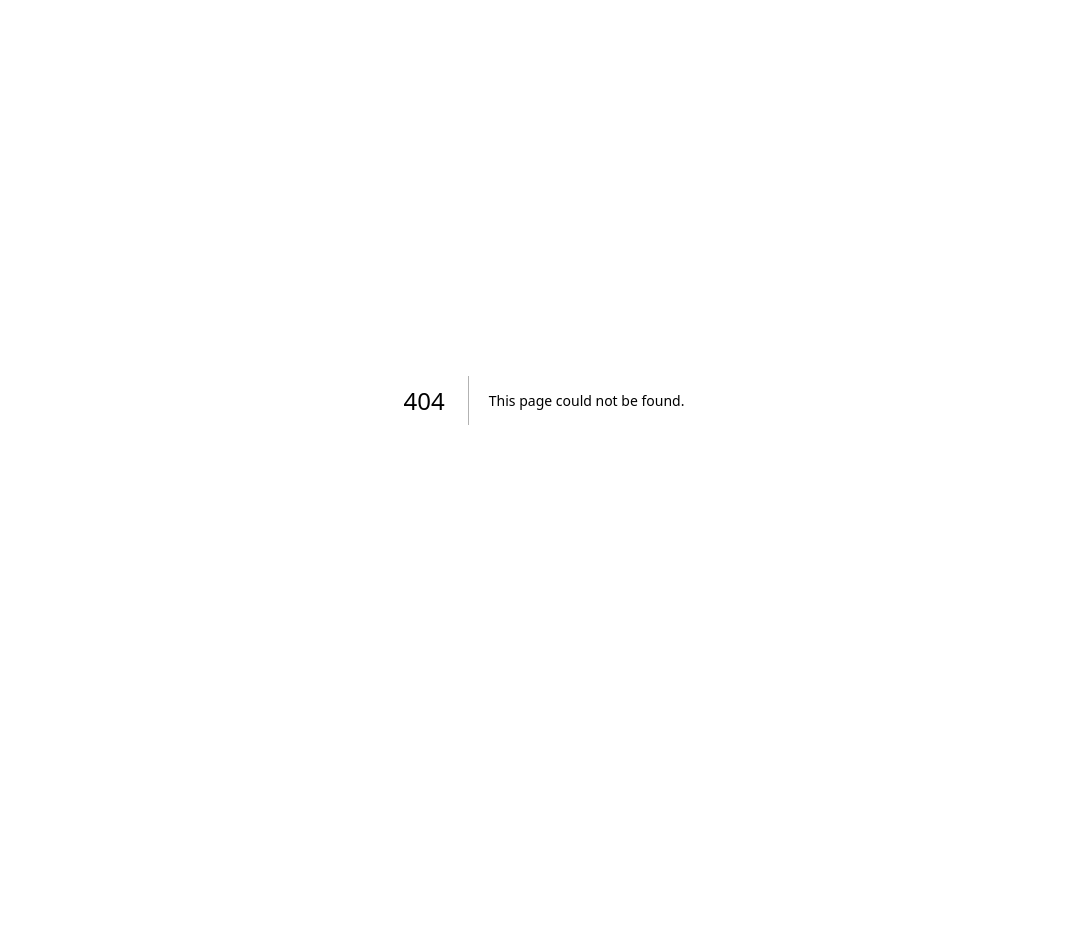
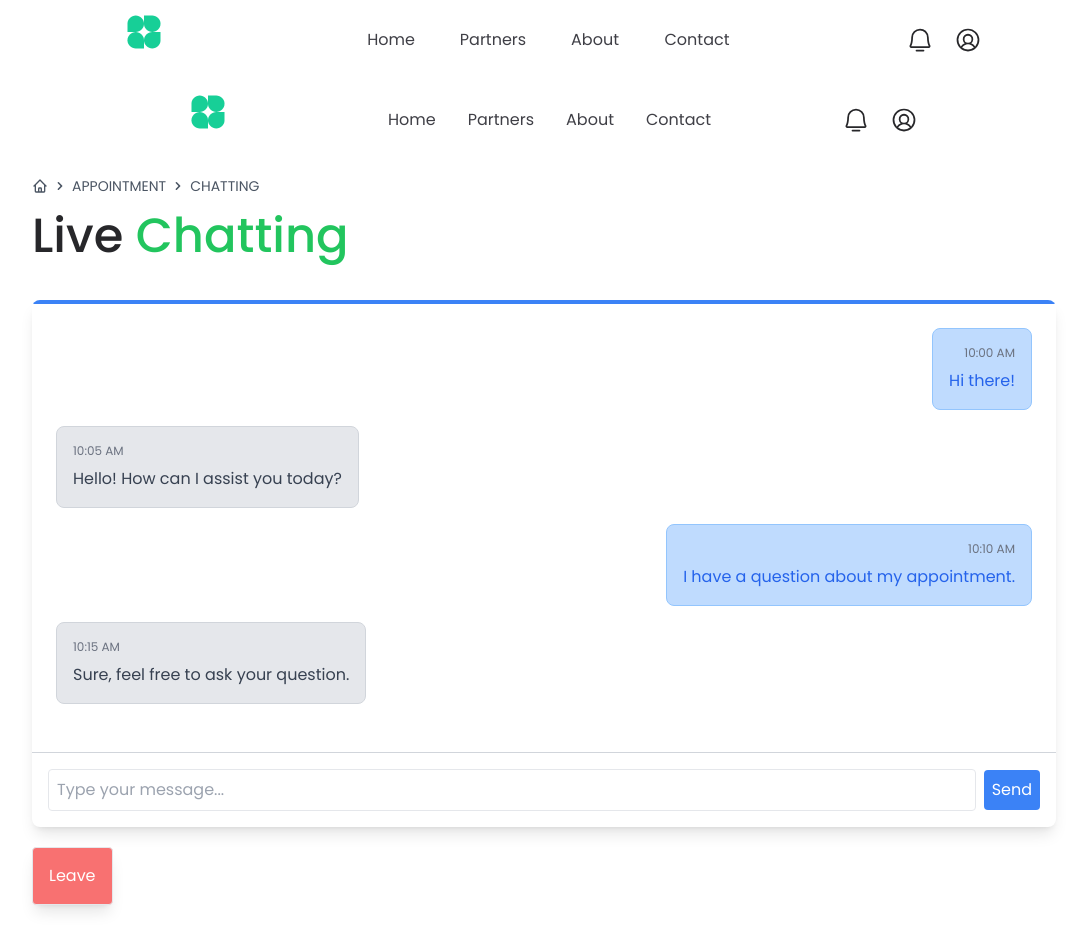
Before and after one commit to SpringArts/HospitalManagement-fe, a Next.js app: page /user/realtime/chat in a window 1280 px wide. Before the commit this address had no page. Shown: the whole page, without its empty margins (96-1182 px from the left). Before the commit the page ends 800 px from the top, so only its background shows below. Built offline with nearby package versions, Linux system fonts and the light colour scheme.

Commit message:
add chat ui

```diff
--- /dev/null
+++ b/src/app/user/realtime/chat/page.jsx
@@ -0,0 +1,141 @@
+'use client';
+
+import React, { useState } from 'react';
+import Layout from '../../Layout';
+import ConfirmPopup from '@/components/AppointmentPopUp/ConfirmPopup';
+
+const ChatApp = () => {
+    const [showPopup, setShowPopup] = useState(false);
+    const handlePopup = () => {
+        setShowPopup(!showPopup);
+    }
+    const messages = [
+        { text: 'Hi there!', sender: 'user', timestamp: '10:00 AM' },
+        { text: 'Hello! How can I assist you today?', sender: 'admin', timestamp: '10:05 AM' },
+        { text: 'I have a question about my appointment.', sender: 'user', timestamp: '10:10 AM' },
+        { text: 'Sure, feel free to ask your question.', sender: 'admin', timestamp: '10:15 AM' },
+        // Add more messages as needed
+    ];
+
+    return (
+        <Layout>
+            <div>
+                <div className="flex flex-col justify-center w-full mt-4">
+                    <div className="uppercase flex gap-x-2 text-xs text-start mb-4 md:text-base">
+                        <nav aria-label="Breadcrumb">
+                            <ol className="flex items-center gap-1 text-sm text-gray-600">
+                                <li>
+                                    <a href="#" className="block transition hover:text-gray-700">
+                                        <span className="sr-only"> Home </span>
+
+                                        <svg
+                                            xmlns="http://www.w3.org/2000/svg"
+                                            className="h-4 w-4"
+                                            fill="none"
+                                            viewBox="0 0 24 24"
+                                            stroke="currentColor"
+                                        >
+                                            <path
+                                                strokeLinecap="round"
+                                                strokeLinejoin="round"
+                                                strokeWidth="2"
+                                                d="M3 12l2-2m0 0l7-7 7 7M5 10v10a1 1 0 001 1h3m10-11l2 2m-2-2v10a1 1 0 01-1 1h-3m-6 0a1 1 0 001-1v-4a1 1 0 011-1h2a1 1 0 011 1v4a1 1 0 001 1m-6 0h6"
+                                            />
+                                        </svg>
+                                    </a>
+                                </li>
+
+                                <li className="rtl:rotate-180">
+                                    <svg
+                                        xmlns="http://www.w3.org/2000/svg"
+                                        className="h-4 w-4"
+                                        viewBox="0 0 20 20"
+                                        fill="currentColor"
+                                    >
+                                        <path
+                                            fillRule="evenodd"
+                                            d="M7.293 14.707a1 1 0 010-1.414L10.586 10 7.293 6.707a1 1 0 011.414-1.414l4 4a1 1 0 010 1.414l-4 4a1 1 0 01-1.414 0z"
+                                            clipRule="evenodd"
+                                        />
+                                    </svg>
+                                </li>
+
+                                <li>
+                                    <a href="#" className="block transition hover:text-gray-700"> appointment </a>
+                                </li>
+                                <li className="rtl:rotate-180">
+                                    <svg
+                                        xmlns="http://www.w3.org/2000/svg"
+                                        className="h-4 w-4"
+                                        viewBox="0 0 20 20"
+                                        fill="currentColor"
+                                    >
+                                        <path
+                                            fillRule="evenodd"
+                                            d="M7.293 14.707a1 1 0 010-1.414L10.586 10 7.293 6.707a1 1 0 011.414-1.414l4 4a1 1 0 010 1.414l-4 4a1 1 0 01-1.414 0z"
+                                            clipRule="evenodd"
+                                        />
+                                    </svg>
+                                </li>
+
+                                <li>
+                                    <a href="#" className="block transition hover:text-gray-700"> chatting </a>
+                                </li>
+                            </ol>
+                        </nav>
+                    </div>
+                    <div className="flex flex-col gap-y-5">
+                        <h3 className="text-3xl font-medium justify-start md:text-5xl">
+                            <span className="text-zinc-800">Live </span>
+                            <span className=" text-green-500">Chatting</span>
+                        </h3>
+                    </div>
+                </div>
+                <div className="max-w-screen mx-auto bg-white rounded-lg shadow-lg mt-10 overflow-hidden">
+                    <div className="border-t-4 border-blue-500 p-6">
+                        <div className="h-96 overflow-y-auto mb-4">
+                            {messages.map((message, index) => (
+                                <div
+                                    key={index}
+                                    className={`mb-4 ${message.sender === 'user' ? 'text-right text-blue-600' : 'text-left text-gray-700'
+                                        }`}
+                                >
+                                    <div
+                                        className={`p-4 rounded-lg inline-block border ${message.sender === 'user'
+                                            ? 'border-blue-300 bg-blue-200'
+                                            : 'border-gray-300 bg-gray-200'
+                                            }`}
+                                    >
+                                        <div className="mb-2 text-xs text-gray-500">{message.timestamp}</div>
+                                        {message.text}
+                                    </div>
+                                </div>
+                            ))}
+                        </div>
+                    </div>
+                    <div className="flex items-center p-4 border-t border-gray-300">
+                        <input
+                            type="text"
+                            className="flex-1 mr-2 p-2 border rounded transition duration-300 ease-in-out focus:border-transparent hover:border-blue-500"
+                            placeholder="Type your message..."
+                        />
+                        <button className="p-2 bg-blue-500 text-white rounded hover:bg-blue-600 transition duration-300 ease-in-out">
+                            Send
+                        </button>
+                    </div>
+
+                </div>
+                <div className='pt-5 flex justify-start'>
+                    <button
+                        onClick={handlePopup}
+                        className='border rounded font-normal p-4 shadow-lg bg-red-400 hover:bg-red-500 text-white'>
+                        Leave
+                    </button>
+                </div>
+                {showPopup ? <ConfirmPopup onopen={showPopup} onclose={setShowPopup} /> : null}
+            </div>
+        </Layout>
+    );
+};
+
+export default ChatApp;
--- /dev/null
+++ b/src/components/AppointmentPopUp/ConfirmPopup.jsx
@@ -0,0 +1,41 @@
+import React from "react"
+
+const ConfirmPopup = ({ onopen, onclose }) => {
+    const confirmPopup = () => {
+        onclose();
+    }
+
+    const closePopup = () => {
+        onclose();
+    }
+
+    return (
+        <div className="fixed inset-0 flex items-center justify-center z-50">
+            <div className="rounded-lg bg-white p-8 shadow-2xl">
+                {/* Popup Content */}
+                <h2 className="text-lg font-bold">Are you sure you want to do that?</h2>
+                <p className="mt-2 text-sm text-gray-500">
+                    Doing that could have caused some issues elsewhere, are you 100% sure it's OK?
+                </p>
+                <div className="mt-4 flex gap-2">
+                    <button
+                        onClick={confirmPopup}
+                        type="button"
+                        className="rounded bg-green-50 px-4 py-2 text-sm font-medium text-green-600"
+                    >
+                        Yes, I'm sure
+                    </button>
+                    <button
+                        onClick={closePopup}
+                        type="button"
+                        className="rounded bg-gray-50 px-4 py-2 text-sm font-medium text-gray-600"
+                    >
+                        No, go back
+                    </button>
+                </div>
+            </div>
+        </div>
+    );
+};
+
+export default ConfirmPopup;
```
